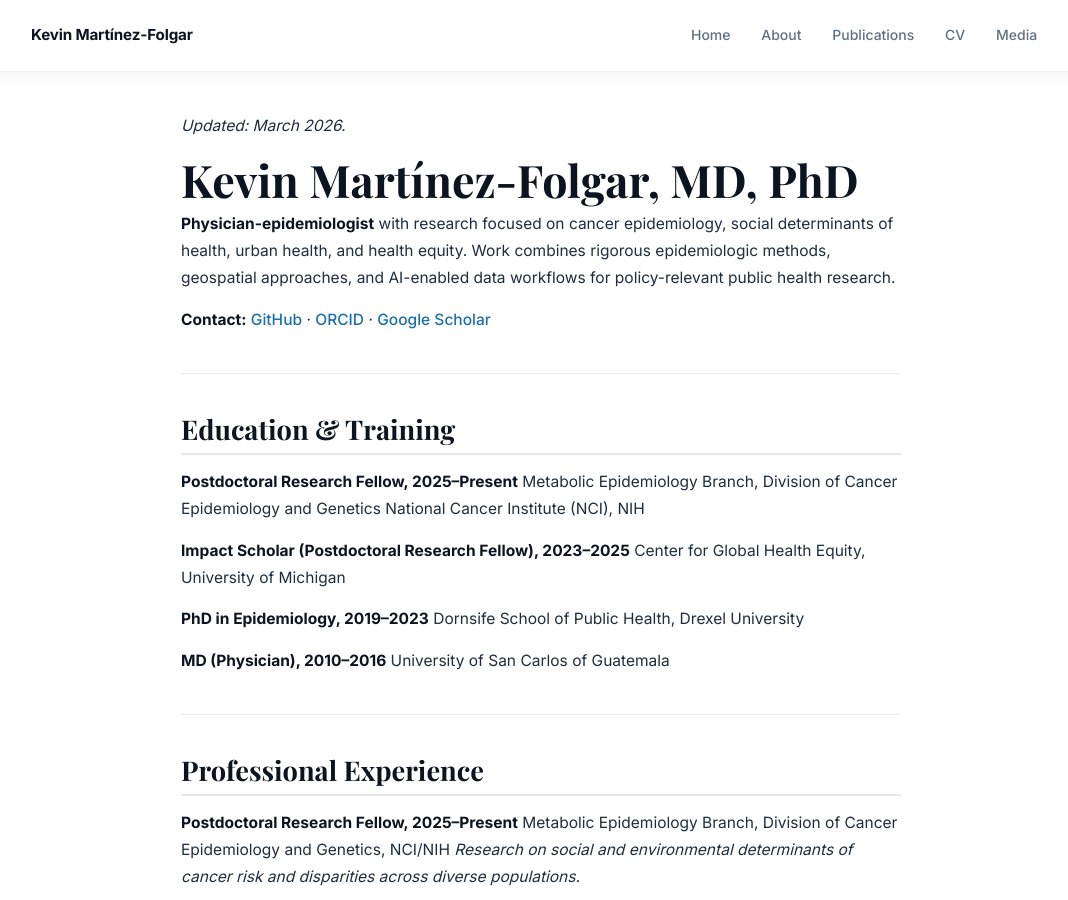
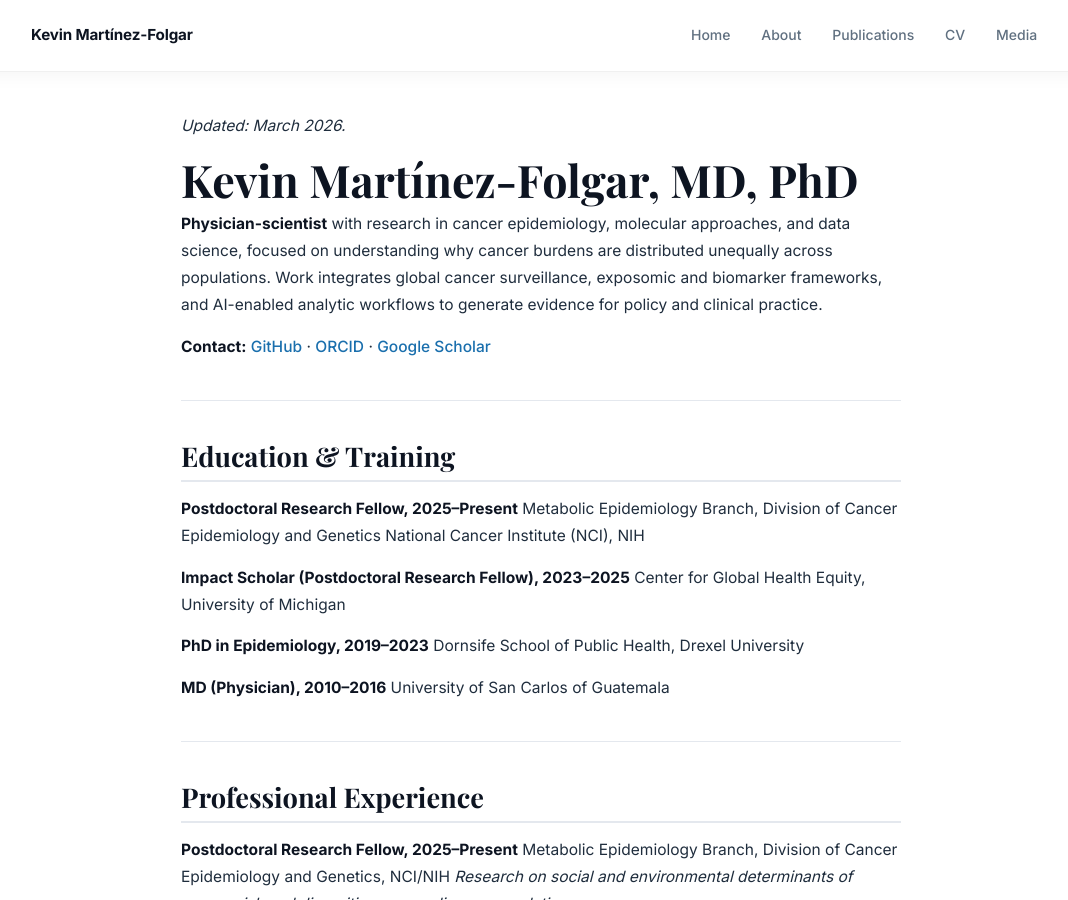
Before and after one commit to kmfolgar/kmfolgar.github.io, a Jekyll site: the page built from cv.md, in a window 1280 px wide and 900 px high. Shown: the whole window, without its empty margins (99-1167 px from the left). Built offline with Jekyll 4.4.1, drawn with Linux system fonts in a browser that asks for light colours; some web fonts are replaced.

Commit message:
narrative

```diff
--- a/cv.md
+++ b/cv.md
@@ -8,9 +8,10 @@ permalink: /cv/
 
 # Kevin Martínez-Folgar, MD, PhD
 
-**Physician-epidemiologist** with research focused on cancer epidemiology, social determinants of health,
-urban health, and health equity. Work combines rigorous epidemiologic methods, geospatial approaches, and
-AI-enabled data workflows for policy-relevant public health research.
+**Physician-scientist** with research in cancer epidemiology, molecular approaches, and data science,
+focused on understanding why cancer burdens are distributed unequally across populations. Work integrates
+global cancer surveillance, exposomic and biomarker frameworks, and AI-enabled analytic workflows to
+generate evidence for policy and clinical practice.
 
 **Contact:** [GitHub](https://github.com/kmfolgar) · [ORCID](https://orcid.org/0000-0001-9262-298X) · [Google Scholar](https://scholar.google.com/citations?user=cAUPpBgAAAAJ)
 
```
Also changed, not shown: index.md (+2 -4 lines).
